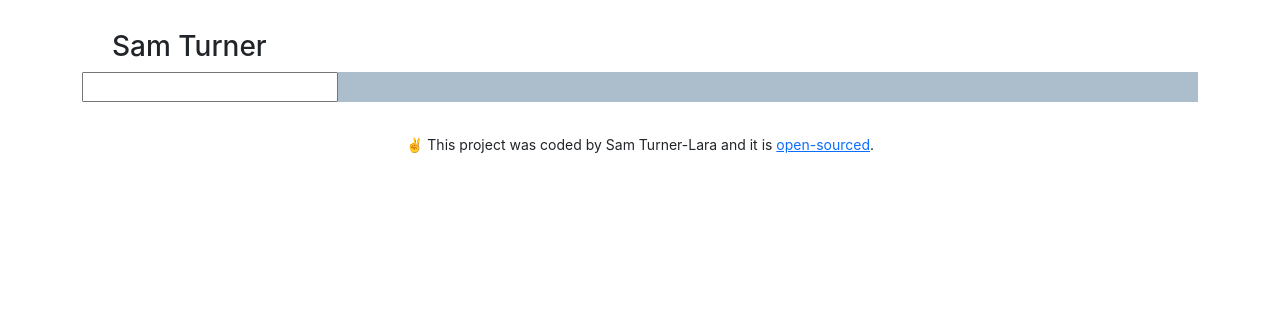
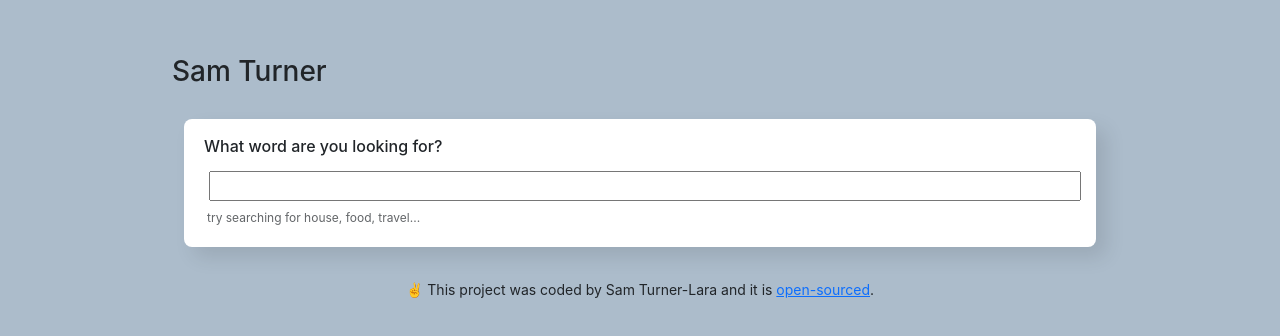
Before and after one commit to Sushi-Samurai/react-dictionary0.1, a React (Create React App) app: page / in a window 1280 px wide. Shown: the top 336 px of the page. Built offline with nearby package versions, Linux system fonts and the light colour scheme.

Commit message:
Styled and added Photos

```diff
--- a/src/App.css
+++ b/src/App.css
@@ -1,5 +1,21 @@
+body {
+  background: #7893aa9c;
+}
+
+.App {
+  max-width: 960px;
+  margin: 0 auto;
+  padding-top: 25px;
+}
+
 .App-header {
-  margin: 30px 30px 0;
+  margin: 30px 0;
+}
+
+.App-logo {
+  max-width: 200px;
+  display: block;
+  margin: 0 auto;
 }
 
 .App-footer {
--- a/src/Dictionary.css
+++ b/src/Dictionary.css
@@ -1,4 +1,24 @@
-.Dictionary {
-  background: #7893aa9c;
-  color: #202639;
+.Dictionary section {
+  background: white;
+  padding: 10px;
+  border-radius: 8px;
+  margin: 12px;
+  padding: 15px 20px;
+  box-shadow: 10px 10px 20px rgba(0, 0, 0, 0.1);
 }
+
+.Dictionary input {
+  width: 100%;
+  margin: 8px 5px;
+}
+
+.form-title {
+  margin-bottom: 5px;
+  font-weight: 500;
+}
+
+.form-hint {
+  font-size: 12px;
+  margin: 0 0 5px 3px;
+  opacity: 0.7;
+}
--- a/src/Dictionary.js
+++ b/src/Dictionary.js
@@ -1,36 +1,63 @@
 import React, { useState } from "react";
+import "./Dictionary.css";
 import axios from "axios";
-import Results from "./Results";
-import "./Dictionary.css";
+import Result from "./Result";
+import Photos from "./Photos";
 
 export default function Dictionary() {
   let [keyword, setKeyword] = useState("");
-  let [results, setResults] = useState(null);
+  let [result, setResult] = useState(null);
+  let [photos, setPhotos] = useState(null);
+  let [loaded, setLoaded] = useState("");
 
-  function handleResponse(response) {
-    console.log(response.data);
-    setResults(response.data);
+  function handleDictionaryResponse(response) {
+    setResult(response.data);
+    setLoaded(true);
   }
 
-  function search(event) {
-    event.preventDefault();
-
-    //documentation: https://api.shecodes.io/dictionary/v1/define?word={word}&key={key}
-    let apiKey = `6b0f0fb3t5ba9cb4bo7e315a113434e7`;
-    let apiUrl = `https://api.shecodes.io/dictionary/v1/define?word=${keyword}&key=${apiKey}`;
-    axios.get(apiUrl).then(handleResponse);
+  function handlePhotoResponse(response) {
+    setPhotos(response.data.photos);
   }
 
   function handleKeywordChange(event) {
     setKeyword(event.target.value);
   }
 
+  function search(event) {
+    event.preventDefault();
+    let apiKey = `6b0f0fb3t5ba9cb4bo7e315a113434e7`;
+    let apiUrl = `https://api.shecodes.io/dictionary/v1/define?word=${keyword}&key=${apiKey}`;
+    let photoApiUrl = `https://api.shecodes.io/images/v1/search?query=${keyword}&key=${apiKey}`;
+
+    axios.get(apiUrl).then(handleDictionaryResponse);
+    axios.get(photoApiUrl).then(handlePhotoResponse);
+  }
+
+  if (loaded) {
     return (
       <div className="Dictionary">
+        <section>
           <form onSubmit={search}>
+            <p className="form-title">What word are you looking for?</p>
             <input type="search" onChange={handleKeywordChange} />
           </form>
-      <Results results={results} />
+          <p className="form-hint">try searching for house, food, travel...</p>
+        </section>
+        <Result result={result} />
+        <Photos photos={photos} />
+      </div>
+    );
+  } else {
+    return (
+      <div className="Dictionary">
+        <section>
+          <form onSubmit={search}>
+            <p className="form-title">What word are you looking for?</p>
+            <input type="search" onChange={handleKeywordChange} />
+          </form>
+          <p className="form-hint">try searching for house, food, travel...</p>
+        </section>
       </div>
     );
   }
+}
--- /dev/null
+++ b/src/Meaning.css
@@ -0,0 +1,3 @@
+.Meaning h3 {
+  font-style: italics;
+}
--- a/src/Meaning.js
+++ b/src/Meaning.js
@@ -1,21 +1,17 @@
 import React from "react";
-import Synonyms from "./Synonyms";
+import Synonyms from "./Synonyms.js";
+import "./Meaning.css";
 
 export default function Meaning(props) {
+  if (props.index < 3) {
     return (
       <div className="Meaning">
+        <section>
           <h3>{props.meaning.partOfSpeech}</h3>
-      <br />
-      <strong>Definition:</strong>
           <p>{props.meaning.definition}</p>
-      <br />
-      <strong>Example:</strong>
-      <p>
-        <i>{props.meaning.example}</i>
-      </p>
-      <br />
-
           <Synonyms synonyms={props.meaning.synonyms} />
+        </section>
       </div>
     );
   }
+}
--- /dev/null
+++ b/src/Photos.css
@@ -0,0 +1,4 @@
+img {
+  margin: 8px;
+  border-radius: 5px;
+}
--- /dev/null
+++ b/src/Photos.js
@@ -0,0 +1,32 @@
+import React from "react";
+import "./Photos.css";
+
+export default function Photos(props) {
+  if (props.photos) {
+    if (props.photos[0]) {
+      return (
+        <section className="Photos">
+          <div className="row">
+            {props.photos.map(function (photo, index) {
+              return (
+                <div className=" col-6 col-md-4" key={index}>
+                  <a href={photo.url} target="_blank" rel="noreferrer">
+                    <img
+                      src={photo.src.landscape}
+                      alt={photo.alt}
+                      className="img-fluid"
+                    />
+                  </a>
+                </div>
+              );
+            })}
+          </div>
+        </section>
+      );
+    } else {
+      return null;
+    }
+  } else {
+    return null;
+  }
+}
--- /dev/null
+++ b/src/Result.css
@@ -0,0 +1,5 @@
+.phonetics {
+  opacity: 0.7;
+  margin-left: 10px;
+  font-size: 20px;
+}
--- /dev/null
+++ b/src/Result.js
@@ -0,0 +1,32 @@
+import React from "react";
+import Meaning from "./Meaning";
+import "./Result.css";
+
+export default function Result(props) {
+  if (props.result.word) {
+    return (
+      <div>
+        <section>
+          <h2>{props.result.word}</h2>
+          <p className="phonetics">/{props.result.phonetic}/</p>
+        </section>
+        {props.result.meanings.map(function (meaning, index) {
+          return (
+            <div key={index}>
+              <Meaning meaning={meaning} index={index} />
+            </div>
+          );
+        })}
+      </div>
+    );
+  } else {
+    return (
+      <section>
+        <p>
+          Sorry, we couldn't find the word you are looking for. Please check
+          your spelling or try another word.
+        </p>
+      </section>
+    );
+  }
+}
--- a/src/Results.js
+++ /dev/null
@@ -1,23 +0,0 @@
-import React from "react";
-import Meaning from "./Meaning";
-
-export default function Results(props) {
-  console.log(props.results);
-  if (props.results) {
-    return (
-      <div className="Results">
-        <h2>{props.results.word}</h2>
-        <h5>{props.results.phonetic}</h5> <br />
-        {props.results.meanings.map(function (meaning, index) {
-          return (
-            <div key={index}>
-              <Meaning meaning={meaning} />
-            </div>
-          );
-        })}
-      </div>
-    );
-  } else {
-    return null;
-  }
-}
--- /dev/null
+++ b/src/Synonyms.css
@@ -0,0 +1,11 @@
+.Synonyms li {
+  display: inline-flex;
+  margin: 15px 10px;
+  border: solid 1px rgba(0, 0, 0, 0.5);
+  border-radius: 20px;
+  padding: 5px 8px 8px 8px;
+}
+
+.similar-words {
+  margin-bottom: 0;
+}
--- a/src/Synonyms.js
+++ b/src/Synonyms.js
@@ -1,9 +1,12 @@
 import React from "react";
+import "./Synonyms.css";
 
 export default function Synonyms(props) {
   if (props.synonyms) {
     return (
-      <ul className="Synonyms">
+      <ul className="Synonyms p-0">
+        {" "}
+        <p className="similar-words">Similar words:</p>
         {props.synonyms.map(function (synonym, index) {
           return <li key={index}>{synonym}</li>;
         })}
```
Lines whose indentation alone changed are shown as unchanged.
